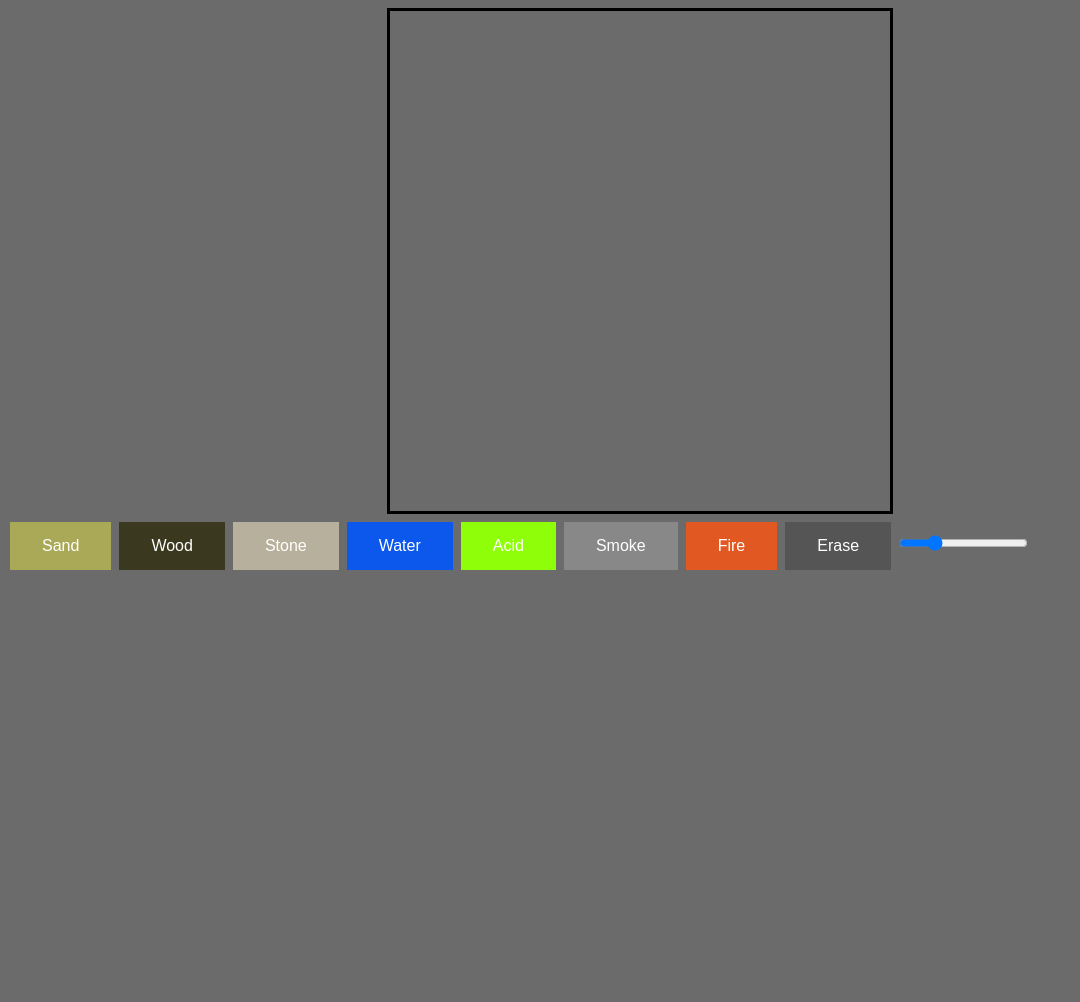
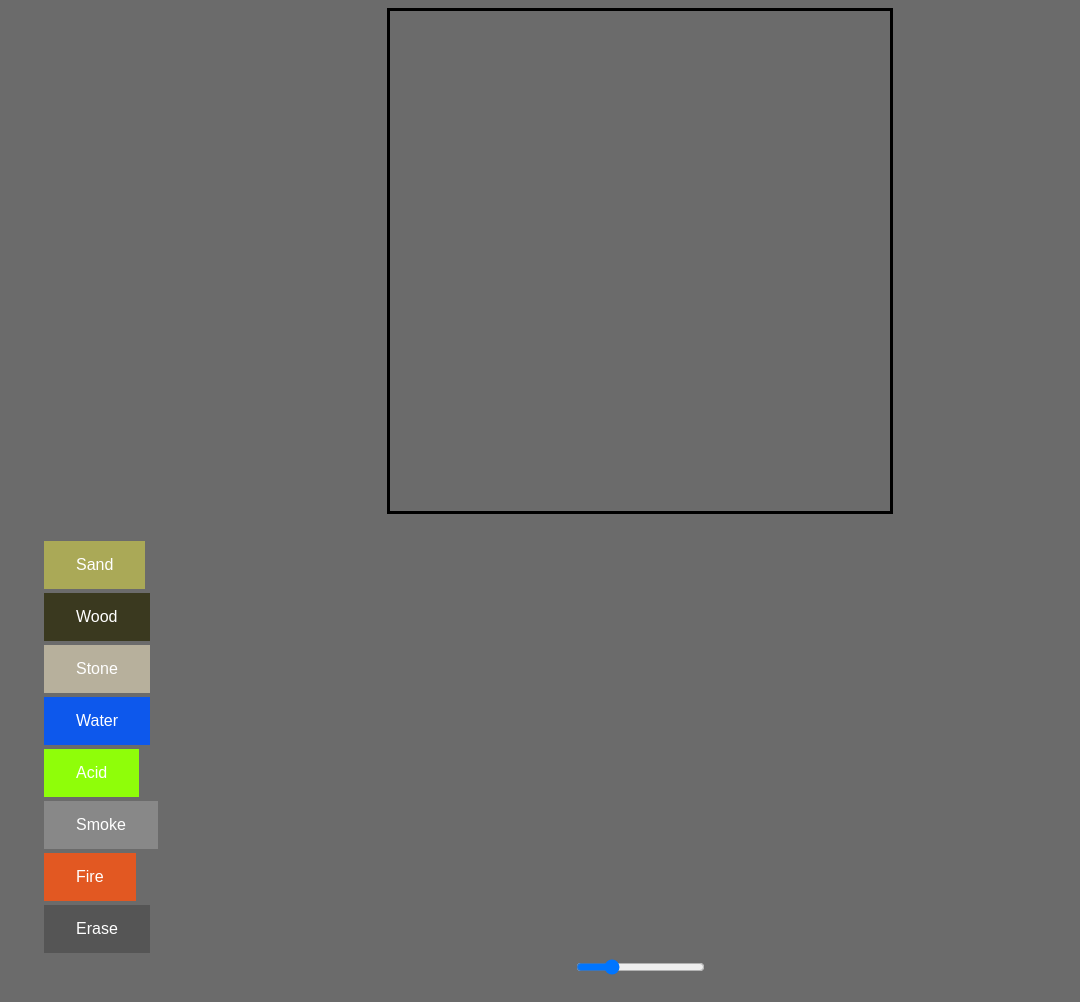
Before and after one commit to natebuel29/pixel-simulation, a website: page index.html in a window 1280 px wide. Shown: the whole page, without its empty margins (0-1080 px from the left). Before the commit the page ends 800 px from the top, so only its background shows below. Drawn offline with Linux system fonts and the light colour scheme.

Commit message:
work on stacking buttons in vertical layout

```diff
--- a/index.html
+++ b/index.html
@@ -11,6 +11,7 @@
         <canvas id="game" width="500" height="500" style="border:3px solid #000000;"></canvas>
     </div>
 
+    <div class="buttonDiv">
         <button class="button" onclick="updateParticle('sand')">Sand</button>
         <button class="button button2" onclick="updateParticle('wood')">Wood</button>
         <button class="button button8" onclick="updateParticle('stone')">Stone</button>
@@ -21,6 +22,7 @@
         <button class="button button5" onclick="updateParticle('clear')">Erase</button>
 
         <input type="range" min="1" max="5" value="2" id="myRange">
+    </div>
 
     <script src="simulation.js"></script>
     <script src="gameCells.js"></script>
--- a/styles.css
+++ b/styles.css
@@ -14,7 +14,7 @@ body {
     padding: 15px 32px;
     text-align: center;
     text-decoration: none;
-    display: inline-block;
+    display: block;
     font-size: 16px;
     margin: 4px 2px;
     cursor: pointer;
@@ -52,4 +52,16 @@ body {
     background-color: #555555;
 }
 
+.buttonDiv {
+    border: none;
+    color: white;
+    padding: 15px 32px;
+    text-align: center;
+    text-decoration: none;
+    display: block;
+    font-size: 16px;
+    margin: 4px 2px;
+    cursor: pointer;
+}
+
 /* Black */
```
Lines whose indentation alone changed are shown as unchanged.
